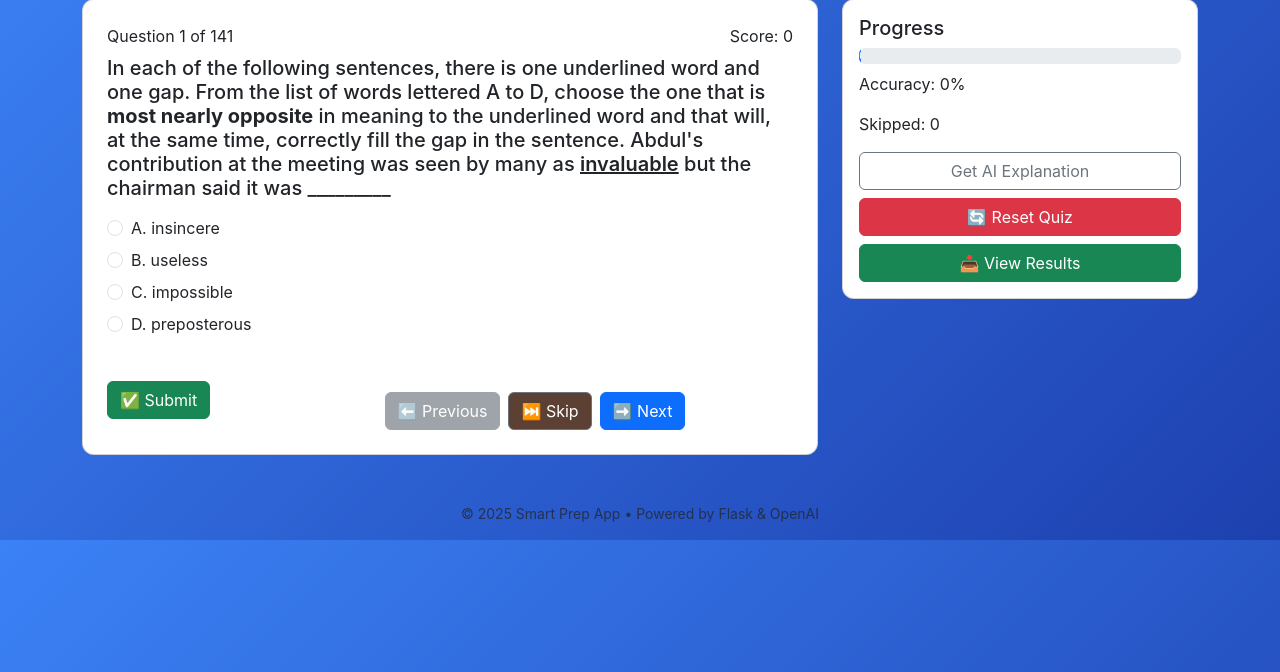
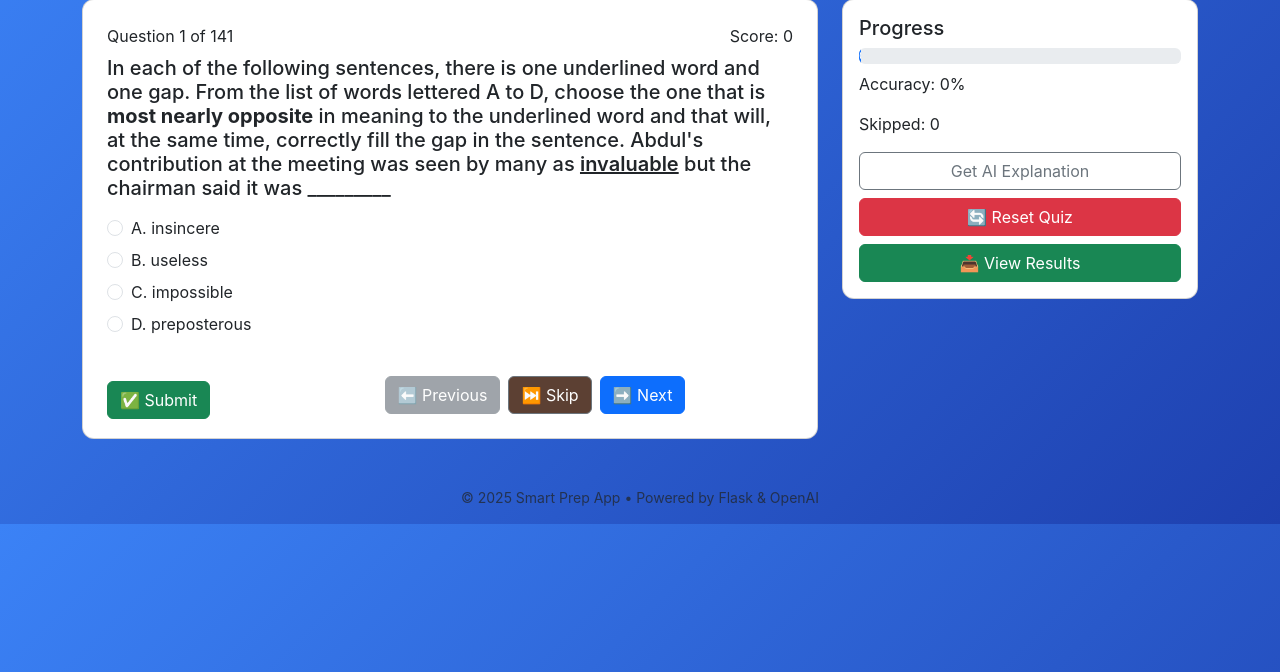
Before and after one commit to ebukaxyrus/waecflask, a Flask app: page /quiz in a window 1280 px wide. Shown: the part 128-800 px from the top of the page. Run offline with Flask 3, Linux system fonts and the light colour scheme.

Commit message:
Update navigation button layout in question.html

```diff
--- a/templates/question.html
+++ b/templates/question.html
@@ -49,7 +49,7 @@
       </form>
 
       <!-- Navigation Buttons -->
-     <div class="d-flex gap-2 flex-wrap mt-3 doe w-100 justify-content-center align-items-center">
+     <div class="d-flex gap-2 flex-wrap doe w-100 px-2 justify-content-center align-items-center">
         <form method="POST" action="{{ url_for('action') }}">
           <input type="hidden" name="action" value="prev">
           <button class="btn btn-secondary far" {% if idx == 0 %}disabled{% endif %}>⬅️ Previous</button>
```
